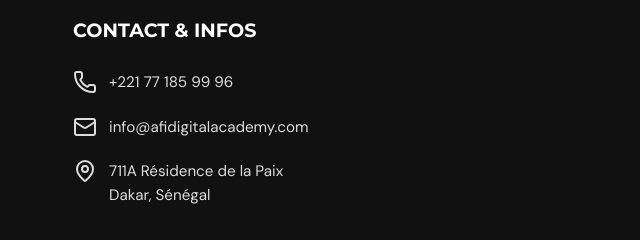
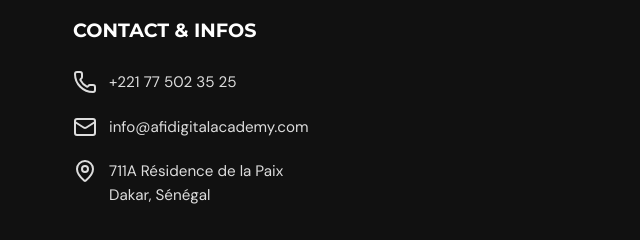
Before and after one commit to NwAArGenius/afidigital, a website: page public/index.html in a window 1280 px wide. Shown: the part 2834-3074 px from the top of the page, 592-1232 px from the left. Drawn offline with nearby package versions, Linux system fonts and the light colour scheme; no server answers.

Commit message:
translate

```diff
--- a/public/index.html
+++ b/public/index.html
@@ -210,7 +210,7 @@
                     <ul class="footer-contact">
                         <li>
                             <i data-lucide="phone"></i>
-                            <span>+221 77 185 99 96</span>
+                            <span>+221 77 502 35 25</span>
                         </li>
                         <li>
                             <i data-lucide="mail"></i>
```
